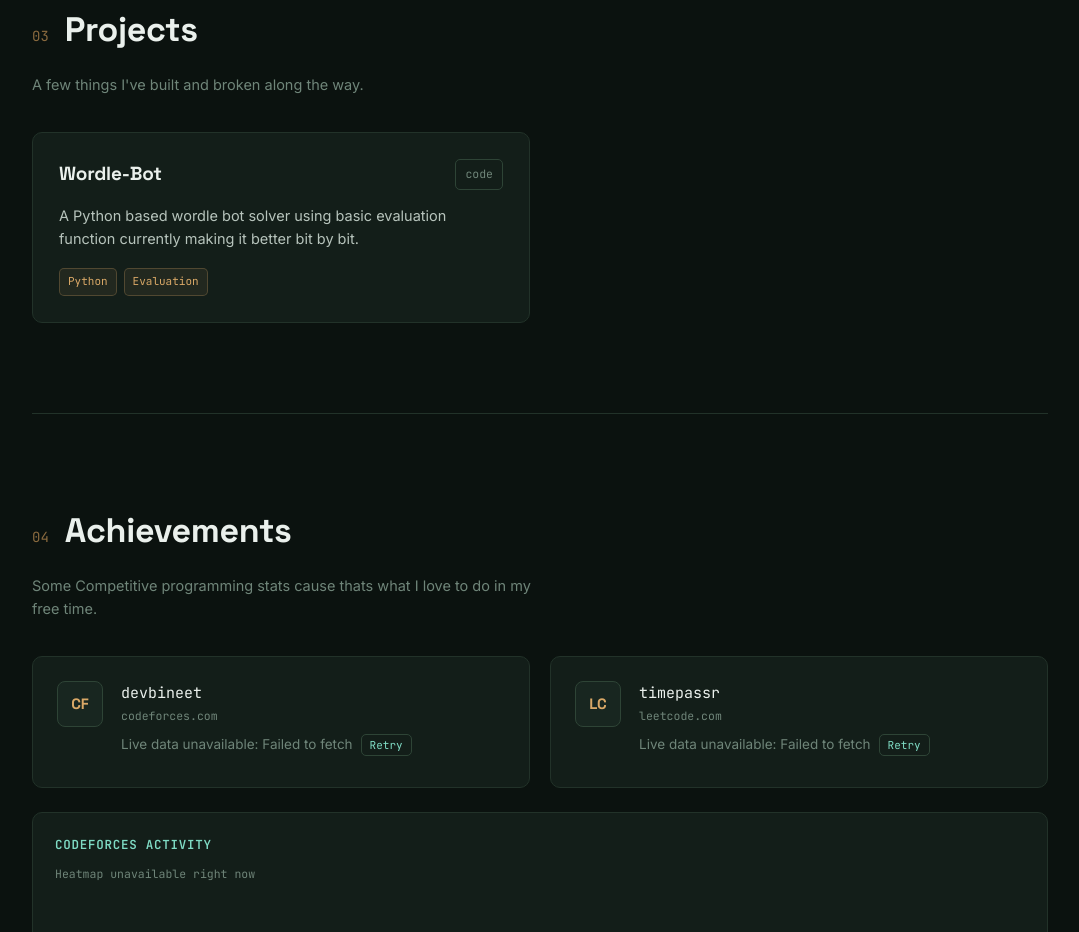
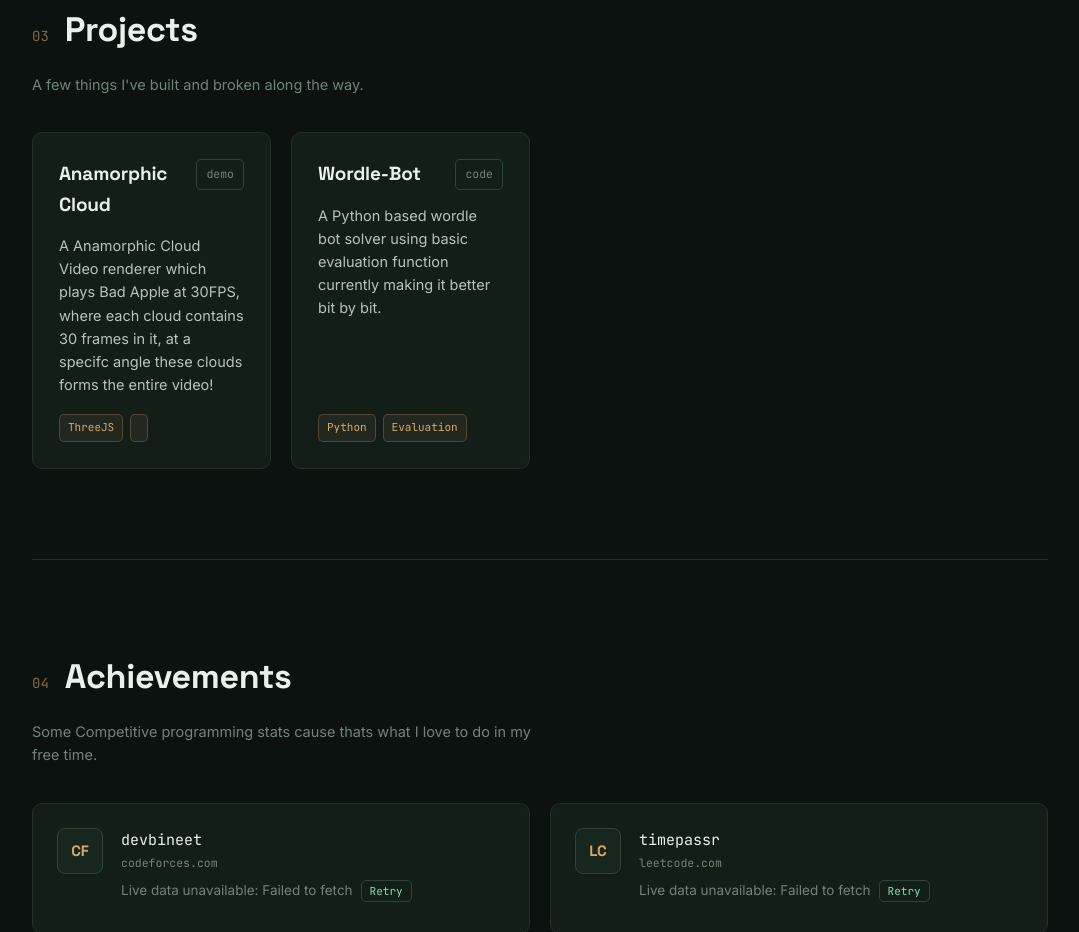
Before and after one commit to DevBineet/portfolio-, a plain HTML site: page index.html in a window 1280 px wide. Shown: the part 1908-2840 px from the top of the page, without its empty margins (100-1179 px from the left). Drawn offline with Linux system fonts and the light colour scheme; no server answers.

```diff
--- a/index.html
+++ b/index.html
@@ -460,7 +460,19 @@
     <p class="section-sub" style="margin-top:-28px; margin-bottom: 36px;">A few things I've built and broken along the way.</p>
 
     <div class="project-grid reveal">
-
+      <div class="project-grid reveal">
+      <div class="project-card">
+        <div class="project-top">
+          <h3>Anamorphic Cloud</h3>
+          <div class="project-links">
+            <a href="AnamorphicCloud.html">demo</a>
+          </div>
+        </div>
+        <p>A Anamorphic Cloud Video renderer which plays Bad Apple at 30FPS, where each cloud contains 30 frames in it, at a specifc angle these clouds forms the entire video!</p>
+        <div class="tag-row">
+          <!--<span class="tag"></span>--><span class="tag">ThreeJS</span><span class="tag"><!--<span class="tag">Firebase</span>-->
+        </div>
+      </div>
       <div class="project-card">
         <div class="project-top">
           <h3>Wordle-Bot</h3>
```
